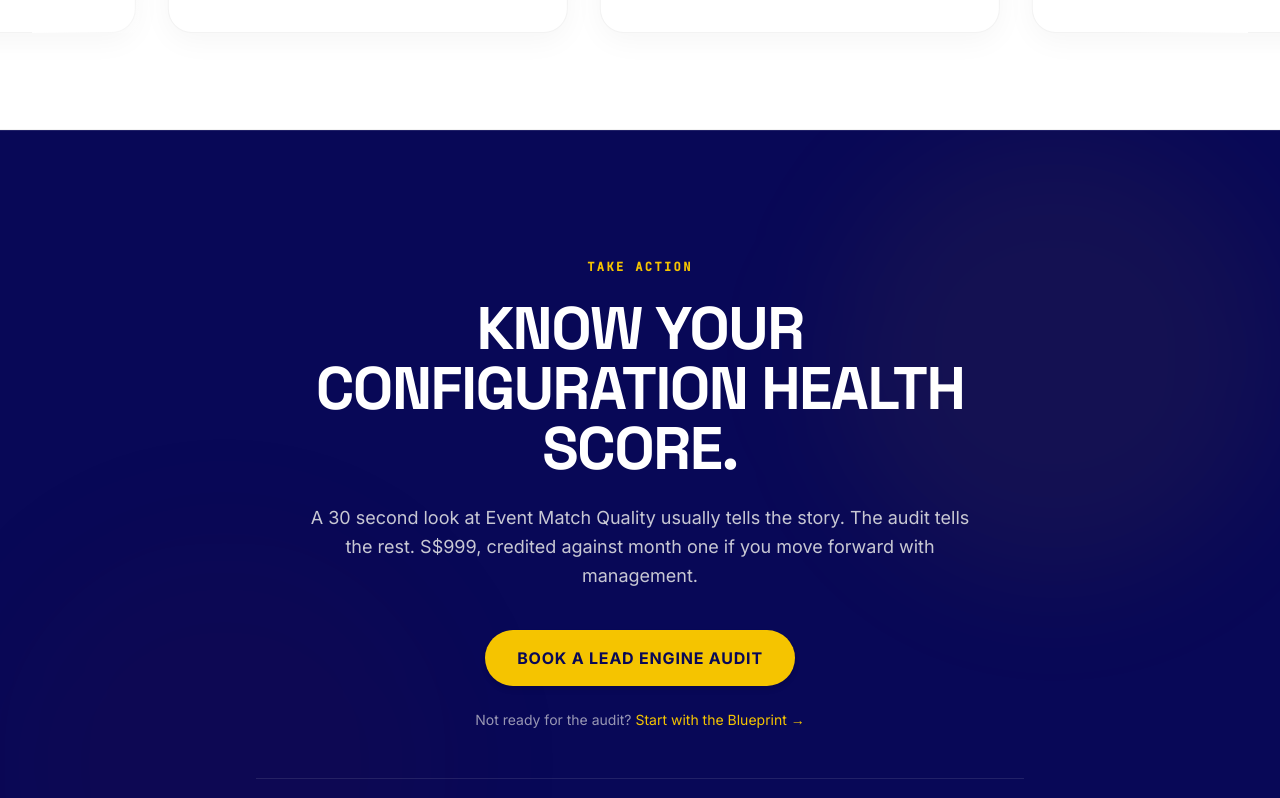
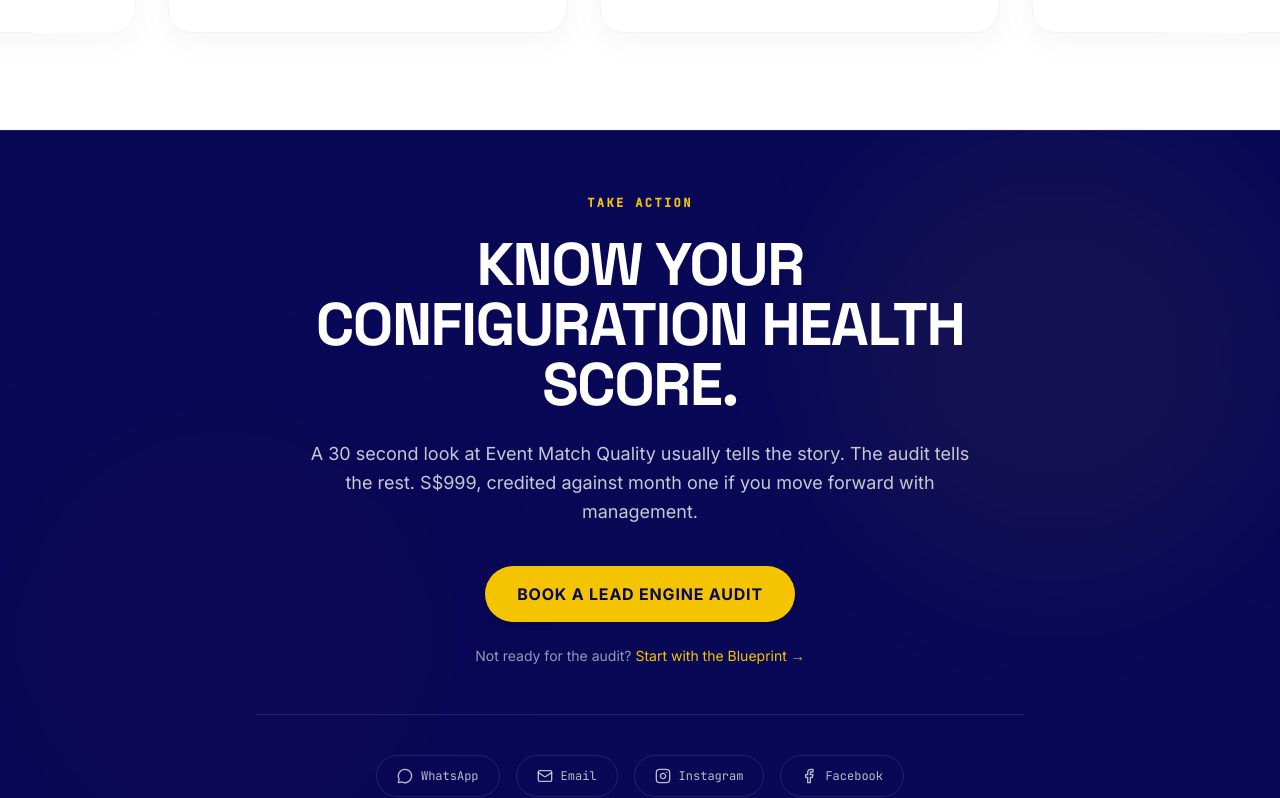
Before and after one commit to pruthvirajtarode/daredevildigital, a React (Vite) app: page / in a window 1280 px wide. Shown: the part 3842-4640 px from the top of the page. Built offline with nearby package versions, Linux system fonts and the light colour scheme.

Commit message:
Reduce padding in CTASection

```diff
--- a/src/components/sections/CTASection.tsx
+++ b/src/components/sections/CTASection.tsx
@@ -14,7 +14,7 @@ const FacebookIcon = ({ className }: { className?: string }) => (
 
 export default function CTASection() {
   return (
-    <section id="cta" className="bg-brand-navy py-24 sm:py-32 relative overflow-hidden border-t border-white/10">
+    <section id="cta" className="bg-brand-navy py-12 lg:py-16 relative overflow-hidden border-t border-white/10">
       {/* Background visual shapes */}
       <div className="absolute top-0 right-0 w-[450px] h-[450px] bg-brand-yellow/5 rounded-full blur-3xl pointer-events-none" />
       <div className="absolute bottom-0 left-0 w-[450px] h-[450px] bg-brand-burgundy/5 rounded-full blur-3xl pointer-events-none" />
```
